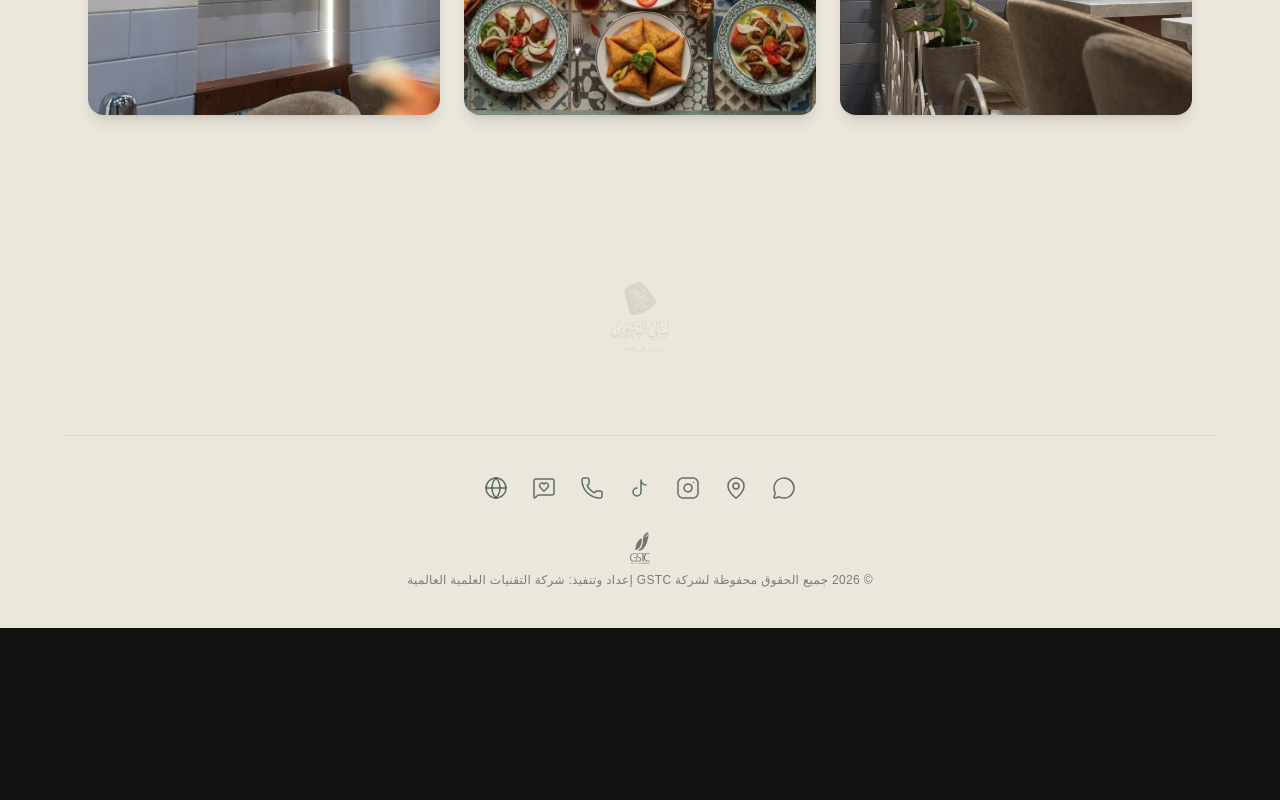
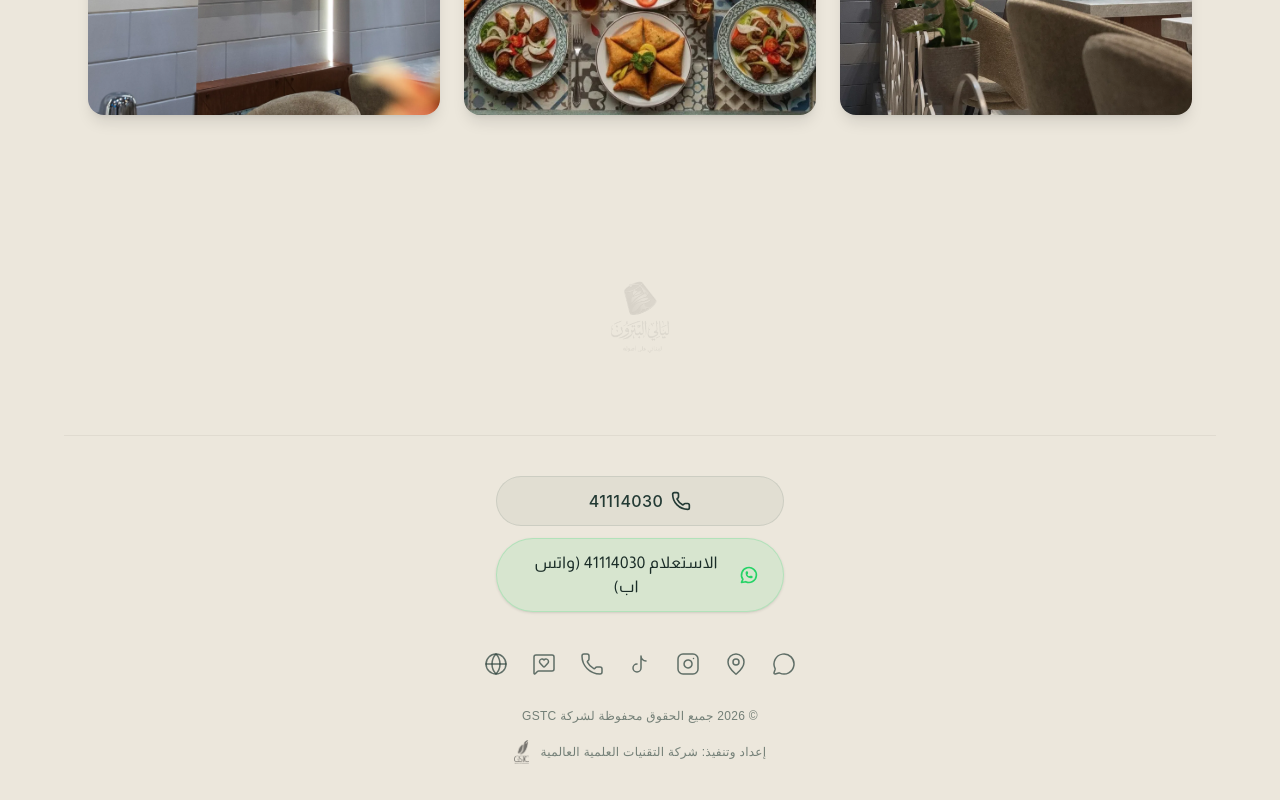
Before and after one commit to mahmoudmagdy200000-code/layali4, a React (Vite) app: page / in a window 1280 px wide. Shown: the part 3317-4117 px from the top of the page. Before the commit the page ends 3945 px from the top, so only its background shows below. Built offline with nearby package versions, Linux system fonts and the light colour scheme; a web font is replaced by a local one.

Commit message:
feat: apply contact links and footer branding updates

```diff
--- a/src/features/link-tree/config/links.config.js
+++ b/src/features/link-tree/config/links.config.js
@@ -4,7 +4,7 @@ import { InstagramIcon as Instagram, TikTokIcon as TikTok } from '@/shared/compo
 export const LINK_CONFIG = [
   {
     id: 'whatsapp',
-    href: 'https://wa.me/96541204444',
+    href: 'https://wa.me/96541114030',
     icon: MessageCircle,
     labelKey: 'links.whatsapp',
     colorClass: 'bg-[#233a34] hover:bg-[#1a2c27] text-[#ECE7DC]',
@@ -36,7 +36,7 @@ export const LINK_CONFIG = [
   },
   {
     id: 'call',
-    href: 'https://wa.me/96541204444',
+    href: 'tel:41114030',
     icon: Phone,
     labelKey: 'links.call',
     colorClass: 'bg-[#233a34] hover:bg-[#1a2c27] text-[#ECE7DC]',
@@ -44,7 +44,7 @@ export const LINK_CONFIG = [
   },
   {
     id: 'feedback',
-    href: 'https://wa.me/96541204444',
+    href: 'https://wa.me/96541114030',
     icon: MessageSquareHeart,
     labelKey: 'links.feedback',
     colorClass: 'bg-[#233a34] hover:bg-[#1a2c27] text-[#ECE7DC]',
--- a/src/pages/LinkTreePage.jsx
+++ b/src/pages/LinkTreePage.jsx
@@ -21,10 +21,31 @@ export default function LinkTreePage() {
       </div>
 
       {/* Agency Footer */}
-      <footer className="text-xs md:text-sm text-gray-500 text-center mt-auto pt-8 pb-4">
-        <p>
-          © 2026 جميع الحقوق محفوظة لـ <a href="https://gstckw.com" target="_blank" rel="noopener noreferrer" className="text-gray-800 font-medium hover:text-black underline transition-colors">شركة GSTC</a> إعداد وتنفيذ: <a href="#" className="text-gray-800 font-medium hover:text-black underline transition-colors">شركة التقنيات العلمية العالمية</a>
+      <footer className="mt-auto pt-8 pb-4 flex flex-col items-center gap-4">
+        <p className="text-[10px] sm:text-xs text-gray-500 font-medium tracking-wide text-center px-4">
+          © 2026 جميع الحقوق محفوظة لشركة GSTC
         </p>
+        <a
+          href="https://gstckw.com"
+          target="_blank"
+          rel="noopener noreferrer"
+          className="flex items-center justify-center gap-3 group transition-all"
+        >
+          <span className="text-[10px] sm:text-xs text-gray-500 font-medium tracking-wide group-hover:text-gray-800 transition-colors">
+            إعداد وتنفيذ: شركة التقنيات العلمية العالمية
+          </span>
+          {/* GSTC Logo Emblem */}
+          <div className="h-6 flex items-center justify-center opacity-50 group-hover:opacity-100 transition-opacity">
+            <img
+              src="/GSTC_logo_white_transparent.png"
+              alt="GSTC Logo"
+              className="h-full object-contain filter invert"
+              onError={(e) => {
+                e.target.style.display = 'none';
+              }}
+            />
+          </div>
+        </a>
       </footer>
     </div>
   );
--- /dev/null
+++ b/src/shared/components/ContactLink.jsx
@@ -0,0 +1,22 @@
+import React from 'react';
+
+export function ContactLink({ href, text, icon: Icon, isWhatsApp }) {
+  return (
+    <a
+      href={href}
+      target={isWhatsApp ? "_blank" : "_self"}
+      rel={isWhatsApp ? "noopener noreferrer" : ""}
+      aria-label={text}
+      className={`flex items-center justify-center gap-2 px-6 py-3 rounded-full transition-all duration-300 ${
+        isWhatsApp
+          ? 'bg-[#25D366]/10 hover:bg-[#25D366]/20 border border-[#25D366]/20 hover:border-[#25D366]/50 shadow-sm'
+          : 'bg-[#233a34]/5 hover:bg-[#233a34]/10 border border-[#233a34]/10 hover:border-[#233a34]/30'
+      }`}
+    >
+      {Icon && <Icon className={`w-5 h-5 ${isWhatsApp ? 'text-[#25D366]' : 'text-[#233a34]'}`} />}
+      <span className={`font-medium tracking-wide ${isWhatsApp ? 'font-arabic text-[#1a2c27]' : 'text-[#233a34] font-sans'}`}>
+        {text}
+      </span>
+    </a>
+  );
+}
--- a/src/shared/components/Footer.jsx
+++ b/src/shared/components/Footer.jsx
@@ -1,6 +1,9 @@
 import React from 'react';
 import { LINK_CONFIG } from '@/features/link-tree/config/links.config';
 import { useLanguage } from '@/features/i18n';
+import { ContactLink } from './ContactLink';
+import { WhatsAppIcon } from './Icons';
+import { Phone } from 'lucide-react';
 
 export function Footer() {
   const { isRTL } = useLanguage();
@@ -10,6 +13,21 @@ export function Footer() {
 
   return (
     <footer className="mt-auto w-full py-10 flex flex-col items-center text-center bg-transparent border-t border-black/5">
+
+      {/* Contact Information */}
+      <div className="flex flex-col gap-3 mb-10 w-full max-w-xs px-4">
+        <ContactLink
+          href="tel:41114030"
+          text="41114030"
+          icon={Phone}
+        />
+        <ContactLink
+          href="https://wa.me/96541114030"
+          text="الاستعلام 41114030 (واتس اب)"
+          icon={WhatsAppIcon}
+          isWhatsApp={true}
+        />
+      </div>
 
       {/* Socials & Links Row */}
       <div className="flex gap-6 mb-8 items-center justify-center">
@@ -32,14 +50,20 @@ export function Footer() {
 
       {/* Copyright & Signature */}
       <div className="flex flex-col items-center gap-4">
+        <p className="text-[10px] sm:text-xs text-[#233a34]/60 font-medium tracking-wide text-center px-4">
+          © 2026 جميع الحقوق محفوظة لشركة GSTC
+        </p>
         <a
           href="https://gstckw.com/"
           target="_blank"
           rel="noopener noreferrer"
-          className="flex flex-col items-center gap-2 group transition-all"
+          className="flex items-center justify-center gap-3 group transition-all"
         >
+          <span className="text-[10px] sm:text-xs text-[#233a34]/60 font-medium tracking-wide group-hover:text-[#233a34] transition-colors">
+            إعداد وتنفيذ: شركة التقنيات العلمية العالمية
+          </span>
           {/* GSTC Logo Emblem */}
-          <div className="h-8 flex items-center justify-center opacity-50 group-hover:opacity-100 transition-opacity">
+          <div className="h-6 flex items-center justify-center opacity-50 group-hover:opacity-100 transition-opacity">
             <img
               src="/GSTC_logo_white_transparent.png"
               alt="GSTC Logo"
@@ -49,9 +73,6 @@ export function Footer() {
               }}
             />
           </div>
-          <p className="text-[10px] sm:text-xs text-[#233a34]/60 font-medium tracking-wide group-hover:text-[#233a34] text-center px-4">
-            © 2026 جميع الحقوق محفوظة لشركة GSTC إعداد وتنفيذ: شركة التقنيات العلمية العالمية
-          </p>
         </a>
       </div>
 
--- a/src/shared/components/Icons.jsx
+++ b/src/shared/components/Icons.jsx
@@ -35,3 +35,21 @@ export const TikTokIcon = (props) => (
     <path d="M9 12a4 4 0 1 0 4 4V4a5 5 0 0 0 5 5" />
   </svg>
 );
+
+export const WhatsAppIcon = (props) => (
+  <svg
+    xmlns="http://www.w3.org/2000/svg"
+    width="24"
+    height="24"
+    viewBox="0 0 24 24"
+    fill="none"
+    stroke="currentColor"
+    strokeWidth="2"
+    strokeLinecap="round"
+    strokeLinejoin="round"
+    {...props}
+  >
+    <path d="M3 21l1.65-3.8a9 9 0 1 1 3.4 2.9L3 21" />
+    <path d="M9 10a.5.5 0 0 0 1 0V9a.5.5 0 0 0-1 0v1a5 5 0 0 0 5 5h1a.5.5 0 0 0 0-1h-1a.5.5 0 0 0 0 1" />
+  </svg>
+);
```
Also changed, not shown: src/data/menuData.json, 1 other file (tests, documents, lock files or other folders).
